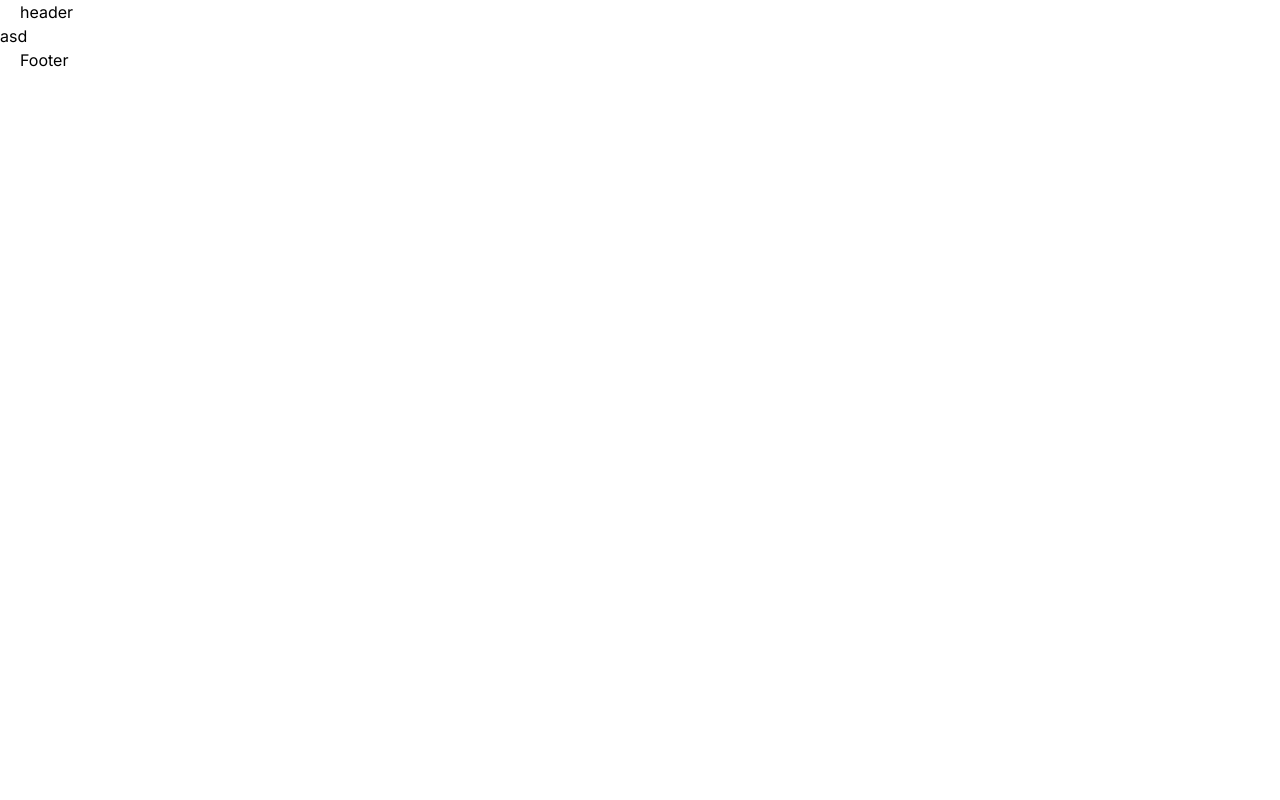
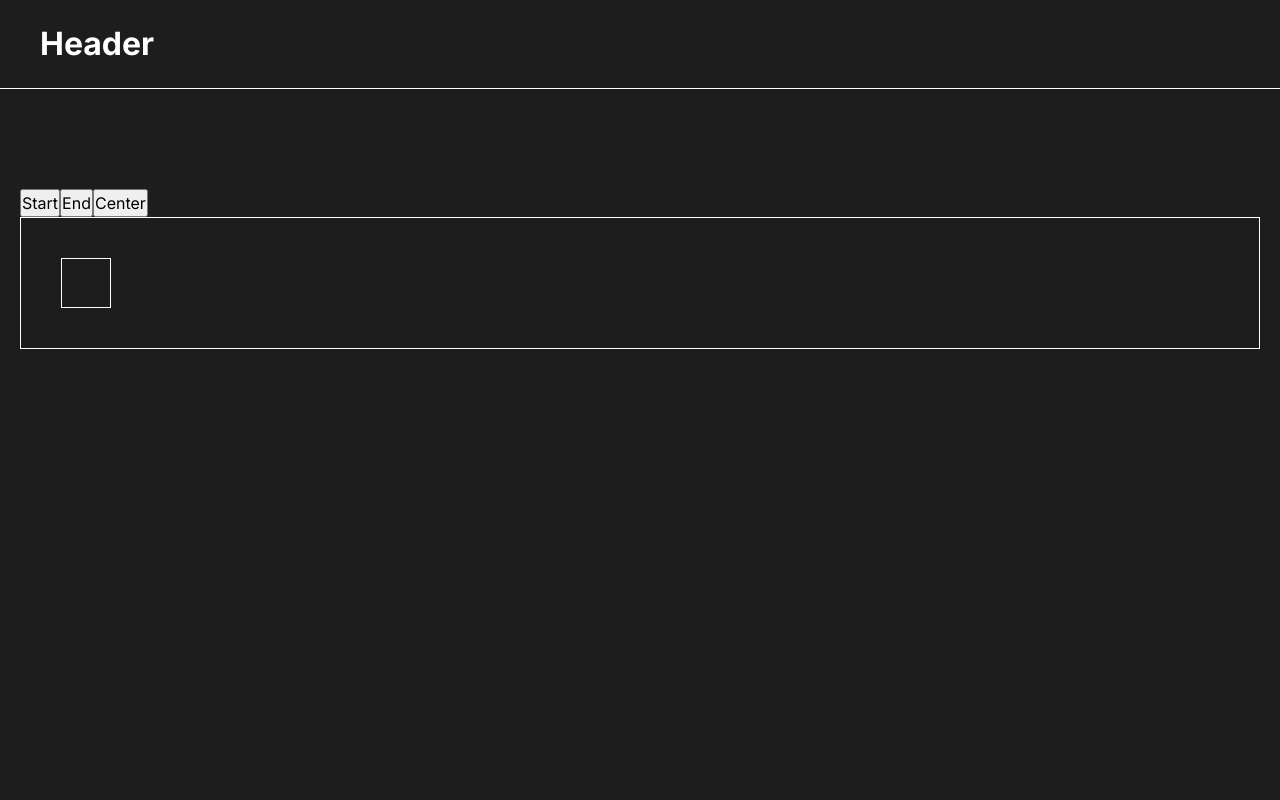
Before and after one commit to Andriikryl/css-visualizer, a Next.js app: page / in a window 1280 px wide. Shown: the top 800 px of the page. Built offline with nearby package versions, Linux system fonts and the light colour scheme.

Commit message:
add flex box component

```diff
--- a/src/app/globals.css
+++ b/src/app/globals.css
@@ -7,6 +7,7 @@
   padding: 0;
 }
 body {
+  background-color: #1d1d1d;
   line-height: 1.5;
   -webkit-font-smoothing: antialiased;
 }
--- a/src/app/page.tsx
+++ b/src/app/page.tsx
@@ -1,3 +1,9 @@
+import FlexBlock from "@/components/flex/FlexBlock";
+
 export default function Home() {
-  return <div>asd</div>;
+  return (
+    <>
+      <FlexBlock />
+    </>
+  );
 }
--- /dev/null
+++ b/src/components/flex/FlexBlock.tsx
@@ -0,0 +1,56 @@
+"use client";
+import React, { useState } from "react";
+import { Container } from "../container/Container";
+import style from "./style.module.css";
+import clsx from "clsx";
+import { motion } from "framer-motion";
+
+export default function FlexBlock() {
+  const [end, setEnd] = useState(false);
+  const [center, setCenter] = useState(false);
+  const [start, setStart] = useState(false);
+  const handleClickStart = () => {
+    setStart(true);
+    setEnd(false);
+    setCenter(false);
+  };
+  const handleClickEnd = () => {
+    setEnd(true);
+    setStart(false);
+    setCenter(false);
+  };
+  const handleClickCenter = () => {
+    setCenter(true);
+    setEnd(false);
+    setStart(false);
+  };
+
+  return (
+    <section className={style.flex__section}>
+      <Container>
+        <button onClick={handleClickStart}>Start</button>
+        <button onClick={handleClickEnd}>End</button>
+        <button onClick={handleClickCenter}>Center</button>
+        <motion.div
+          className={clsx(style.box, {
+            [style.centered]: center,
+            [style.ended]: end,
+            [style.started]: start,
+          })}
+        >
+          <motion.div
+            className={clsx(style.inner__box)}
+            layout
+            initial={{ opacity: 0, x: 200 }}
+            animate={{ opacity: 1, x: 0 }}
+            exit={{
+              opacity: 0,
+              x: -200,
+            }}
+            transition={{ opacity: { duration: 0.6 }, x: { duration: 1.2 } }}
+          ></motion.div>
+        </motion.div>
+      </Container>
+    </section>
+  );
+}
--- /dev/null
+++ b/src/components/flex/style.module.css
@@ -0,0 +1,28 @@
+.flex__section{
+    margin-block: 100px;
+    height: 100dvh;
+}
+
+.inner__box{
+    width: 50px;
+    height: 50%;
+    aspect-ratio: 1/1;
+    border: 1px solid white;
+}
+.started{
+    justify-content: start;
+}
+
+.centered{
+    justify-content: center;
+}
+
+.ended{
+    justify-content: end;
+}
+
+.box{
+    padding: 40px;
+    border: 1px solid white;
+    display: flex;
+}
--- a/src/components/footer/Footer.tsx
+++ b/src/components/footer/Footer.tsx
@@ -4,8 +4,10 @@ import style from "./style.module.css";
 
 export default function Footer() {
   return (
-    <footer>
-      <Container>Footer</Container>
+    <footer className={style.footer}>
+      <Container>
+        <h1>Footer</h1>
+      </Container>
     </footer>
   );
 }
--- a/src/components/footer/style.module.css
+++ b/src/components/footer/style.module.css
@@ -0,0 +1,5 @@
+.footer{
+    padding: 20px;
+    border-top: 1px solid white;
+    color: white;
+}
--- a/src/components/header/Header.tsx
+++ b/src/components/header/Header.tsx
@@ -4,8 +4,10 @@ import { Container } from "../container/Container";
 
 export default function Header() {
   return (
-    <header>
-      <Container>header</Container>
+    <header className={style.header}>
+      <Container>
+        <h1>Header</h1>
+      </Container>
     </header>
   );
 }
--- a/src/components/header/style.module.css
+++ b/src/components/header/style.module.css
@@ -0,0 +1,5 @@
+.header{
+    padding: 20px;
+    border-bottom: 1px solid white;
+    color: white;
+}
```
